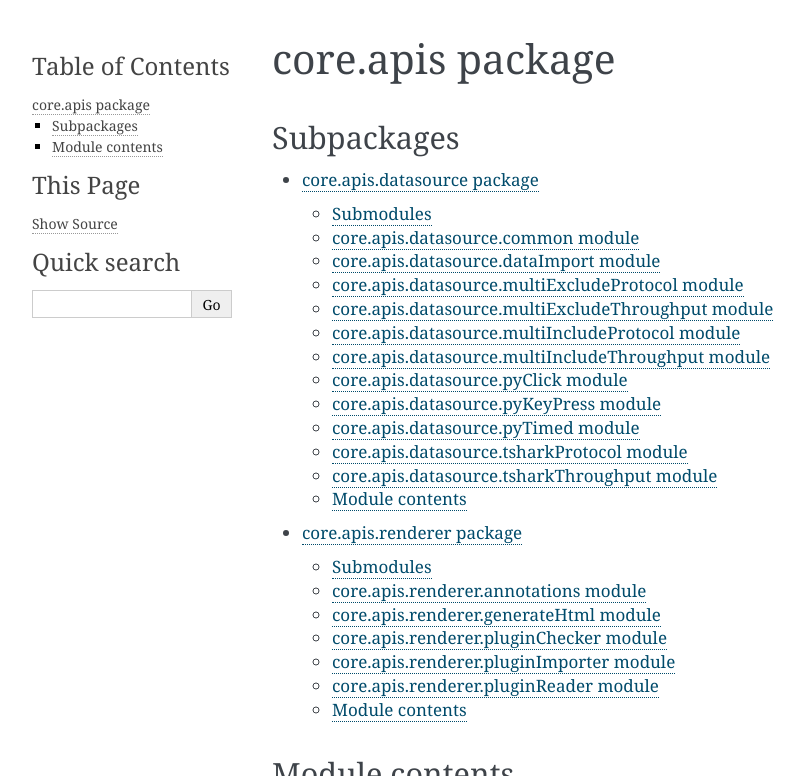
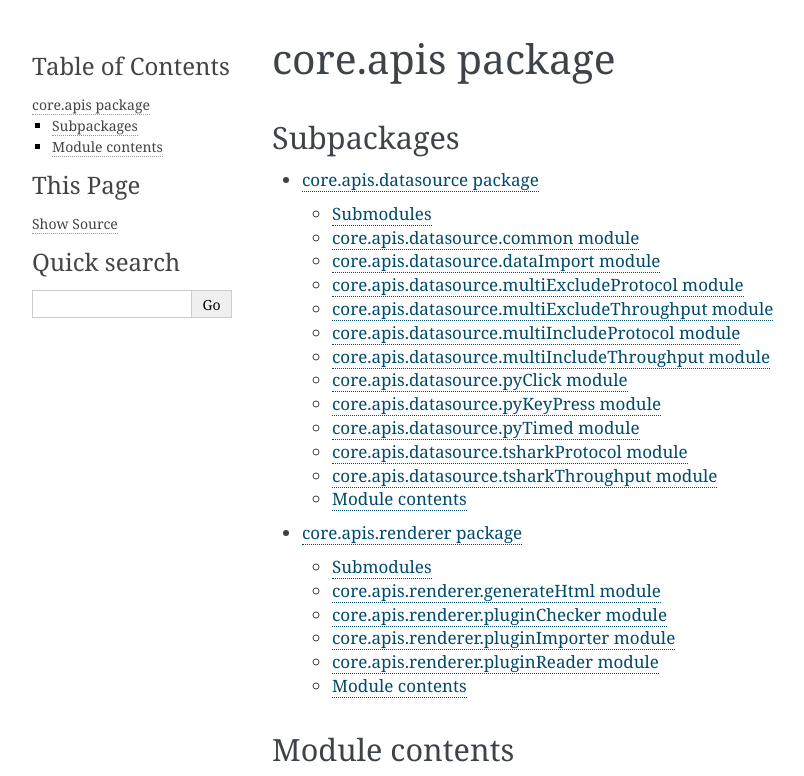
Before and after one commit to jlweand/DssVisualizer, a Sphinx documentation site: the page built from docs/source/core.apis.rst, in a window 1280 px wide, cut to the strip 0-776 px from the top of the page. Shown: the whole strip, without its empty margins (148-952 px from the left). Built offline with Sphinx 7.4.7, drawn with Linux system fonts in a browser that asks for light colours.

Commit message:
updated documentation

```diff
--- a/docs/source/core.apis.renderer.rst
+++ b/docs/source/core.apis.renderer.rst
@@ -3,14 +3,6 @@ core.apis.renderer package
 
 Submodules
 ----------
-
-core.apis.renderer.annotations module
--------------------------------------
-
-.. automodule:: core.apis.renderer.annotations
-    :members:
-    :undoc-members:
-    :show-inheritance:
 
 core.apis.renderer.generateHtml module
 --------------------------------------
```
